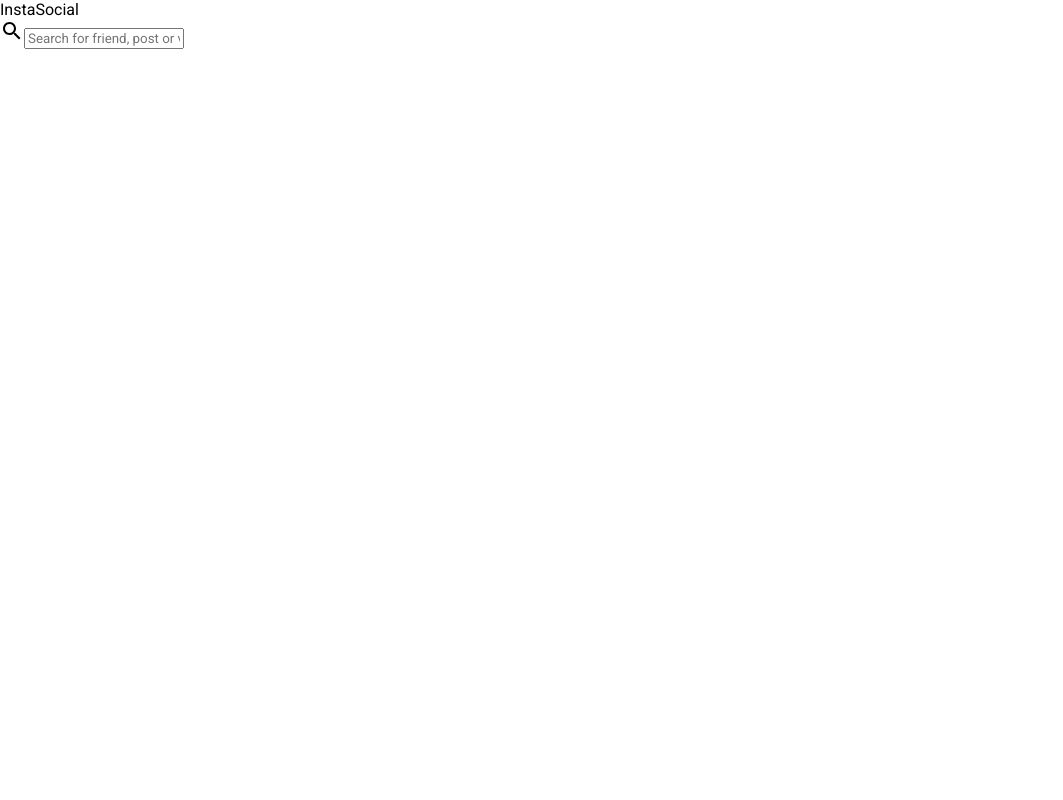
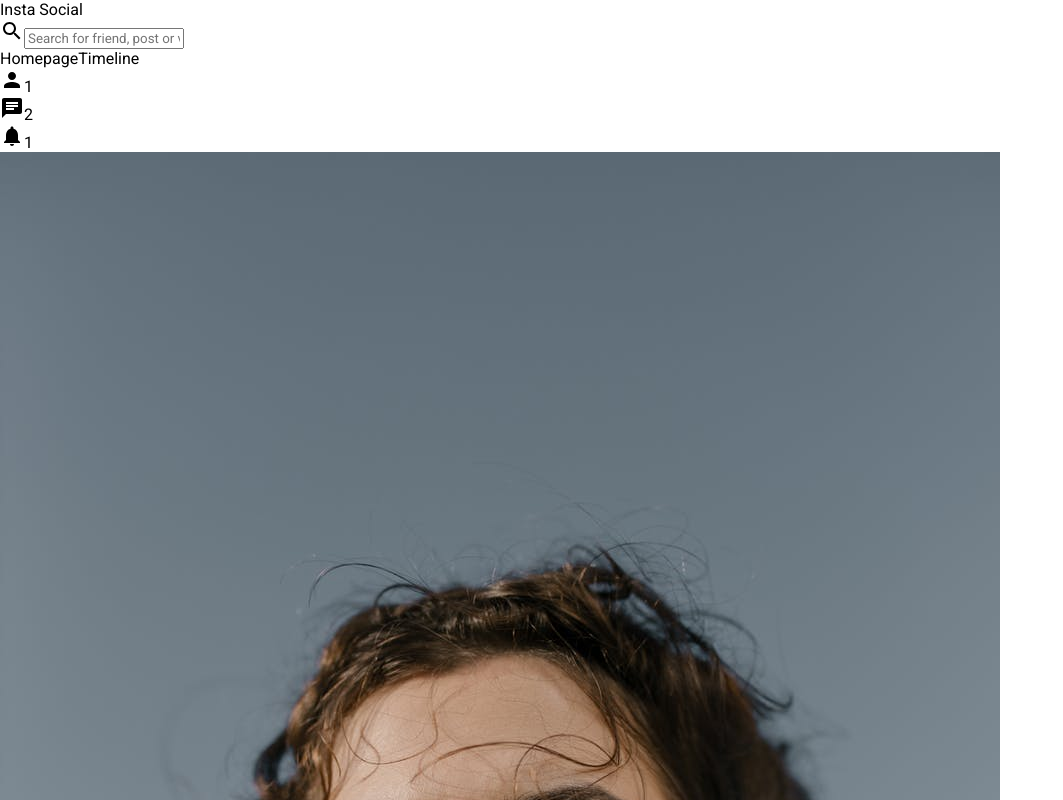
Before and after one commit to Mohit-9440/social-app, a React (Create React App) app: page / in a window 1280 px wide. Shown: the top 800 px of the page, without its empty margins (0-1063 px from the left). Built offline with nearby package versions, Linux system fonts and the light colour scheme.

Commit message:
topbar js

```diff
--- a/src/components/top/Topbar.jsx
+++ b/src/components/top/Topbar.jsx
@@ -1,19 +1,42 @@
 import "./topbar.css";
-import { Search } from "@material-ui/icons";
+import { Search, Person, Chat, Notifications } from "@material-ui/icons";
 
 export const Topbar = () => {
   return (
     <div className="topbarContainer">
       <div className="topbarLeft">
-        <span className="logo">InstaSocial</span>
+        <span className="logo">Insta Social</span>
       </div>
-      <div className="topbarContainer">
+      <div className="topbarCenter">
         <div className="searchbar">
-          <Search />
-          <input placeholder="Search for friend, post or video" className="searchInput" />
+          <Search className="searchIcon" />
+          <input
+            placeholder="Search for friend, post or video"
+            className="searchInput"
+          />
         </div>
       </div>
-      <div className="topbarRight"></div>
+      <div className="topbarRight">
+        <div className="topbarLinks">
+          <span className="topbarLink">Homepage</span>
+          <span className="topbarLink">Timeline</span>
+        </div>
+        <div className="topbarIcons">
+          <div className="topbarIconItem">
+            <Person />
+            <span className="topbarIconBadge">1</span>
+          </div>
+          <div className="topbarIconItem">
+            <Chat />
+            <span className="topbarIconBadge">2</span>
+          </div>
+          <div className="topbarIconItem">
+            <Notifications />
+            <span className="topbarIconBadge">1</span>
+          </div>
+        </div>
+        <img src="/assets/person/1.jpeg" alt="" className="topbarImg"/>
+      </div>
     </div>
-  )
+  );
 }
```
